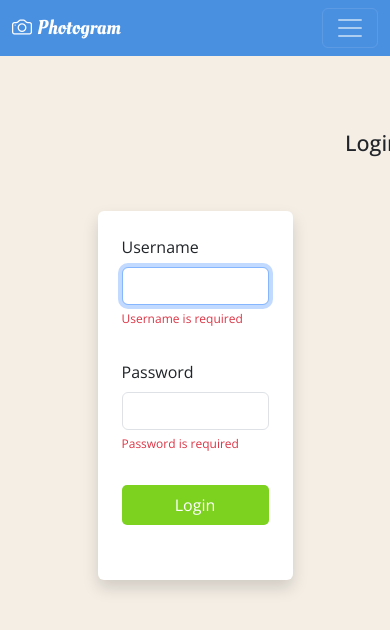
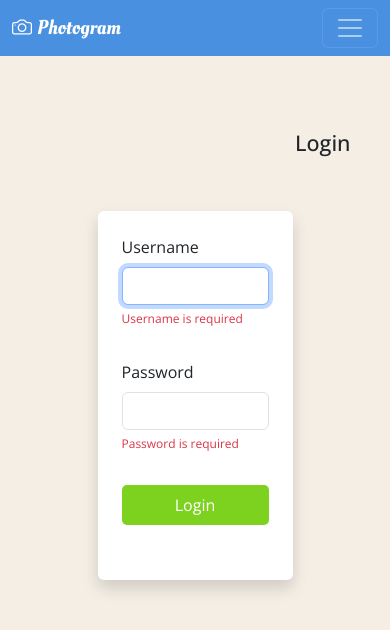
Before and after one commit to josiah-john-green/info3180-project2, a Vue app: page /login in a window 390 px wide. Shown: the top 630 px of the page. Built offline with nearby package versions, Linux system fonts and the light colour scheme; no server answers.

Commit message:
Added Responsiveness to the Titles in Login, Registration and Post Forms, and the Profile View Header

```diff
--- a/src/components/RegistrationForm.vue
+++ b/src/components/RegistrationForm.vue
@@ -1,7 +1,6 @@
 <template>
     <div class="registrationContainer">
         <form class="registrationForm shadow p-3 mb-5 bg-white rounded" method="POST" enctype="multipart/form-data" @submit.prevent="saveRegistration" id="registrationForm">
-
             <div class="form-group mb-3">
                 <label for="username" class="form-label">Username</label>
                 <input type="text" id="username" name="username" class="form-control" v-model="formData.username">
--- a/src/views/AddLoginFormView.vue
+++ b/src/views/AddLoginFormView.vue
@@ -10,9 +10,24 @@
 </template>
 
 <style>
-#login-title{
+#login-title {
+  margin-top: 55px;
+  margin-bottom: 55px;
+  margin-left: 385px; /* Lefts the title */
+  margin-right: auto; /* Left the title */
+  text-align: left; /* Left the text */
+}
 
-  margin: 55px 0px 55px 345px;
+@media (max-width: 1200px) {
+  #login-title {
+    margin-left: 295px; /* Lefts the title */
+  }
+}
 
+@media (min-width: 1200px) {
+  #login-title {
+    margin-left: 360px; /* Lefts the title */
+  }
 }
+
 </style>
--- a/src/views/AddNewPostFormView.vue
+++ b/src/views/AddNewPostFormView.vue
@@ -10,9 +10,23 @@
 </template>
 
 <style>
-#post-title{
+#post-title {
+  margin-top: 55px;
+  margin-bottom: 55px;
+  margin-left: 385px; /* Lefts the title */
+  margin-right: auto; /* Left the title */
+  text-align: left; /* Left the text */
+}
 
-  margin: 55px 0px 55px 345px;
+@media (max-width: 1200px) {
+  #post-title {
+    margin-left: 295px; /* Lefts the title */
+  }
+}
 
+@media (min-width: 1200px) {
+  #post-title {
+    margin-left: 360px; /* Lefts the title */
+  }
 }
 </style>
--- a/src/views/AddRegistrationFormView.vue
+++ b/src/views/AddRegistrationFormView.vue
@@ -10,9 +10,24 @@
 </template>
 
 <style>
-#register-title{
+#register-title {
+  margin-top: 55px;
+  margin-bottom: 55px;
+  margin-left: 385px; /* Lefts the title */
+  margin-right: auto; /* Left the title */
+  text-align: left; /* Left the text */
+}
 
-  margin: 55px 0px 55px 345px;
+@media (max-width: 1200px) {
+  #register-title {
+    margin-left: 295px; /* Lefts the title */
+  }
+}
 
+@media (min-width: 1200px) {
+  #register-title {
+    margin-left: 360px; /* Lefts the title */
+  }
 }
+
 </style>
```
